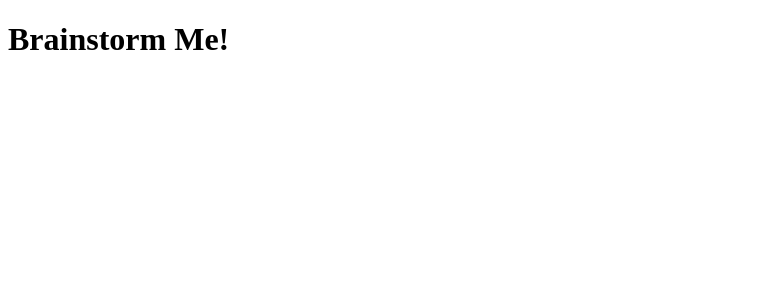
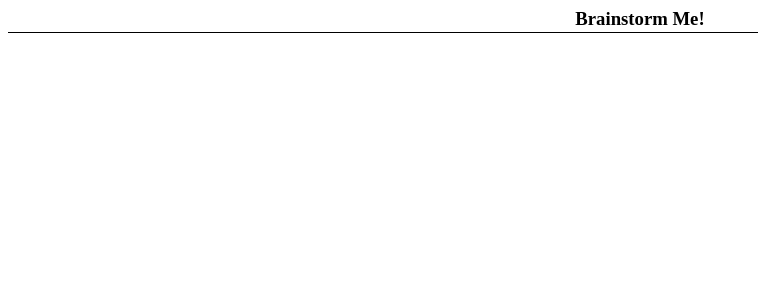
Before and after one commit to florian-dehe/brainstorm-me, a Preact app: page / in a window 1280 px wide. Shown: the top 300 px of the page, without its empty margins (0-758 px from the left). Built offline with nearby package versions, Linux system fonts and the light colour scheme; the HTML template or start-up script is replaced by a standard one.

Commit message:
FEATURE: Changed popup title #4

```diff
--- a/package.json
+++ b/package.json
@@ -2,7 +2,7 @@
   "private": true,
   "type": "module",
   "name": "brainstorm-me",
-  "version": "0.0.1",
+  "version": "0.1.0",
   "description": "The extension that helps you brainstorming through your navigation.",
   "scripts": {
     "build": "webpack",
@@ -26,11 +26,13 @@
     "babel-jest": "^28.1.3",
     "babel-loader": "^8.2.5",
     "copy-webpack-plugin": "^11.0.0",
+    "css-loader": "^6.7.1",
     "eslint": "^8.20.0",
     "eslint-config-preact": "^1.3.0",
     "eslint-plugin-jest": "^26.6.0",
     "jest": "^28.1.3",
     "jest-webextension-mock": "^3.7.22",
+    "style-loader": "^3.3.1",
     "web-ext-plugin": "^2.1.1",
     "webpack": "^5.73.0",
     "webpack-cli": "^4.10.0"
--- a/src/app/App.jsx
+++ b/src/app/App.jsx
@@ -3,6 +3,7 @@ import { useState, useEffect } from 'preact/hooks'
 import { getBrainstormData } from '../brainstorm-api/storage'
 
 import Idea from './components/Idea'
+import Header from './components/Header'
 
 function App() {
 
@@ -20,7 +21,7 @@ function App() {
 
   return (
     <div>
-      <h1>Brainstorm Me!</h1>
+      <Header title='Brainstorm Me!' />
       <div>
         { ideas.map( (idea) => (
           <Idea key={idea.id} url={idea.url} text={idea.text} />
--- /dev/null
+++ b/src/app/components/Header.css
@@ -0,0 +1,18 @@
+
+.popup-header {
+    display: flex;
+    align-self: center;
+    justify-content: center;
+
+    margin: 0;
+    padding-bottom: 0.1rem;
+
+    border-bottom-style: solid;
+    border-bottom-width: thin;
+}
+
+.popup-header h3 {
+    display: inline;
+    margin: 0;
+    padding: 0;
+}
--- /dev/null
+++ b/src/app/components/Header.jsx
@@ -0,0 +1,11 @@
+import './Header.css'
+
+function Header({ title }) {
+  return (
+    <div class="popup-header">
+      <h3>{ title }</h3>
+    </div>
+  );
+}
+
+export default Header;
--- a/webpack.config.mjs
+++ b/webpack.config.mjs
@@ -31,6 +31,10 @@ const config = {
             ]
           }
         }
+      },
+      {
+        test: /\.css$/i,
+        use: ["style-loader", "css-loader"],
       }
     ]
   },
```
Also changed, not shown: 1 other file (tests, documents, lock files or other folders).
